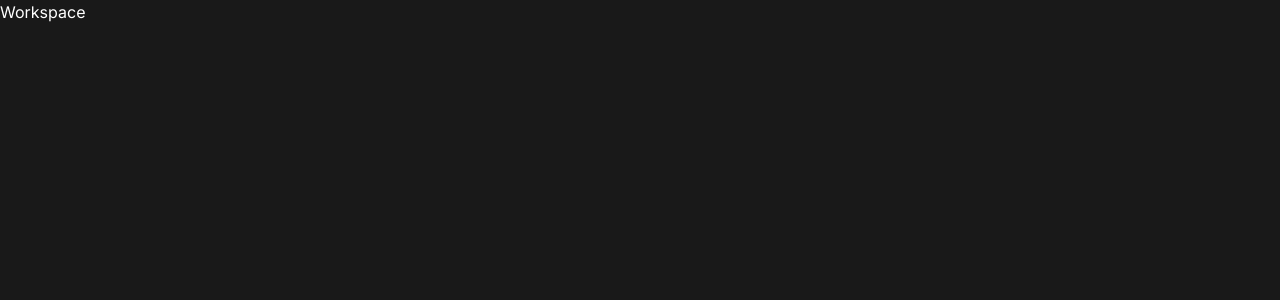
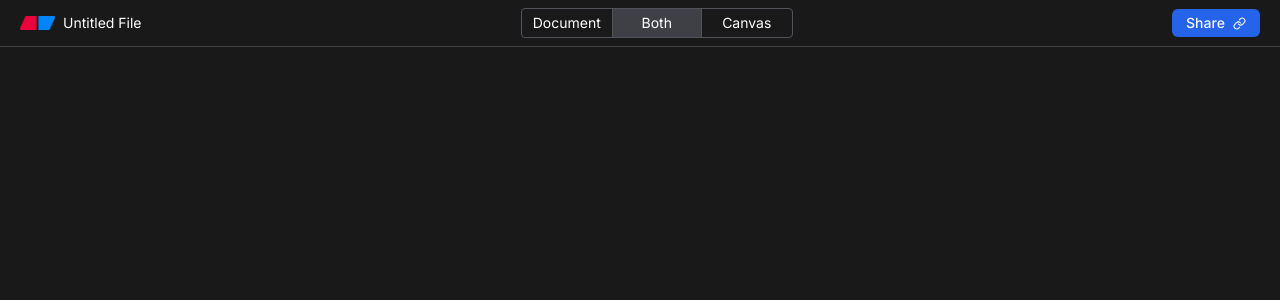
Before and after one commit to aruncode49/DrawX, a Next.js app: page /workspace/fileId in a window 1280 px wide. Shown: the top 300 px of the page. Built offline with nearby package versions, Linux system fonts and the light colour scheme.

Commit message:
workspace header complete

```diff
--- /dev/null
+++ b/src/app/(routes)/workspace/[fileId]/page.tsx
@@ -0,0 +1,20 @@
+import Header from "@/components/workspace/Header";
+import React from "react";
+
+const Workspace = () => {
+  return (
+    <div className="min-h-screen bg-black/90 text-white">
+      <Header />
+
+      {/* Workspace layout */}
+      <div>
+        {/* Document */}
+        {/* <div>Document</div> */}
+        {/* Canvas */}
+        {/* <div>Canvas</div> */}
+      </div>
+    </div>
+  );
+};
+
+export default Workspace;
--- a/src/app/(routes)/workspace/[id]/page.tsx
+++ /dev/null
@@ -1,7 +0,0 @@
-import React from "react";
-
-const Workspace = () => {
-  return <div className="min-h-screen bg-black/90 text-white">Workspace</div>;
-};
-
-export default Workspace;
--- a/src/components/Header.tsx
+++ b/src/components/Header.tsx
@@ -71,7 +71,7 @@ const Header = () => {
 
               <Link
                 className="hidden rounded-md bg-white text-black px-6 py-2.5 text-sm font-medium transition  sm:block hover:bg-gray-300 md:flex items-center justify-center gap-1"
-                href="/workspace/id"
+                href="/workspace/fileId"
               >
                 Try Eraser
                 <MoveRight width={16} />
--- a/src/components/Hero.tsx
+++ b/src/components/Hero.tsx
@@ -30,7 +30,7 @@ const Hero = () => {
           <div className="mt-8 w-fit mx-auto">
             <Link
               className="rounded-md bg-white text-black px-6 py-2.5 text-sm font-medium transition  hover:bg-gray-300 flex items-center justify-center gap-1"
-              href="/workspace/id"
+              href="/workspace/fileId"
             >
               Try Eraser
               <MoveRight width={16} />
--- /dev/null
+++ b/src/components/workspace/Header.tsx
@@ -0,0 +1,65 @@
+"use client";
+
+import Image from "next/image";
+import React, { useState } from "react";
+import { Button } from "../ui/button";
+import { Link } from "lucide-react";
+
+const links = [
+  {
+    id: 1,
+    name: "Document",
+    class: "",
+  },
+  {
+    id: 2,
+    name: "Both",
+    class: "border-l border-r border-zinc-600",
+  },
+  {
+    id: 3,
+    name: "Canvas",
+    class: "",
+  },
+];
+
+const Header = () => {
+  const [activeId, setActiveId] = useState<number>(2);
+
+  return (
+    <div className="flex items-center justify-between px-5 py-2 border-b border-zinc-700">
+      {/* logo and file name */}
+      <div className="text-sm flex items-center gap-2">
+        <Image src={"/logo.png"} width={35} height={35} alt="logo" />
+        <h2>Untitled File</h2>
+      </div>
+
+      {/* selector (doc, both, canvas) */}
+      <div>
+        <ul className="flex items-center text-sm border border-zinc-600 rounded">
+          {links.map((link) => (
+            <li
+              key={link.id}
+              onClick={() => setActiveId(link.id)}
+              className={`px-2 py-1 w-[90px] text-center cursor-pointer ${
+                link.class
+              } ${activeId == link.id ? "bg-zinc-700" : ""}`}
+            >
+              {link.name}
+            </li>
+          ))}
+        </ul>
+      </div>
+
+      {/* share or save button */}
+      <div>
+        <Button className="bg-blue-600 hover:bg-blue-700 h-7 w-[88px] text-sm flex items-center px-1 gap-2">
+          Share
+          <Link size={13} />
+        </Button>
+      </div>
+    </div>
+  );
+};
+
+export default Header;
```
